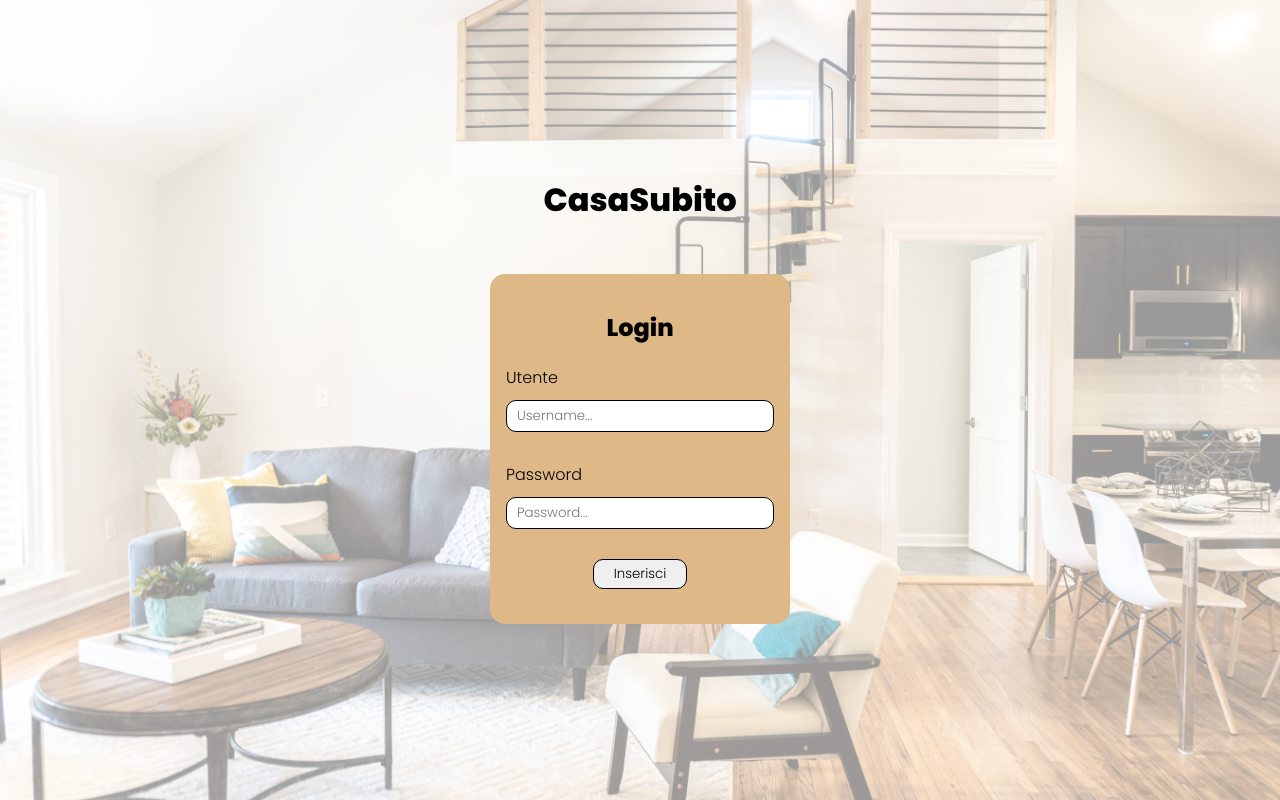
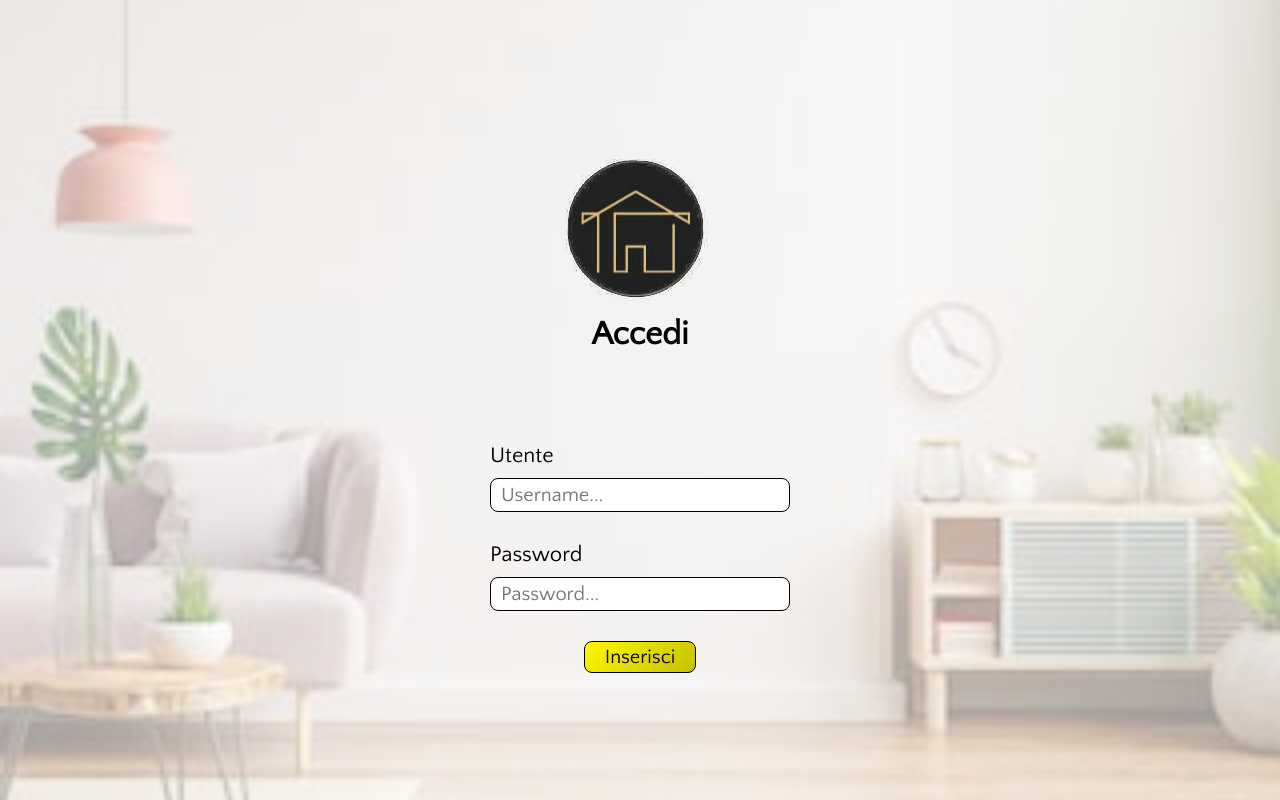
Before and after one commit to GianITS/git_CasaSubito, a Flask app: page / in a window 1280 px wide. Run offline with Flask 2, Linux system fonts and the light colour scheme.

Commit message:
aggiornata pagina login

```diff
--- a/website/static/style.css
+++ b/website/static/style.css
@@ -1,8 +1,14 @@
+:root{
+    --primary-color: rgba(255,247,0,1);
+    --secondary-color: rgba(198,192,0,1);
+}
+
 *{
     padding: 0;
     margin: 0;
     box-sizing: border-box;
     font-family: 'Poppins';
+    font-family: 'Quattrocento Sans', sans-serif;
 }
 body{
     width: 100%;
@@ -22,7 +28,7 @@ li{
 }
 input{
     padding: 5px 0 5px 10px;
-    border-radius: 10px;
+    border-radius: 8px;
     outline: none;
     border: 1px solid #000;
 }
@@ -30,8 +36,13 @@ input{
 /* login.html -----------------------------------------------------------*/
 
 .bodyLog{
-    background-image: linear-gradient(to bottom, rgba(255,255,255,.6), rgba(255,255,255,.6)), url('/../static/images/Casa5.jpg');
+    background: linear-gradient(to bottom, rgba(255,255,255,.6), rgba(255,255,255,.6)), url('/../static/images/Casa6.jpeg')no-repeat center;
     background-size: cover;
+    font-size: 22px;
+}
+.large{
+    width: 300px;
+    font-size: 20px;
 }
 h1{
     margin-bottom: 50px;
@@ -54,6 +65,7 @@ h1{
     flex-direction: column;
     justify-content: center;
     align-items: center;
+    margin-top: 70px;
 }
 .utente,
 .password{
@@ -64,6 +76,8 @@ h1{
 .btnSub{
     padding: 4px 20px;
     margin-top: 20px;
+    font-size: 20px;
+    background: linear-gradient(135deg, var(--primary-color) 0%, var(--secondary-color) 100%);
     cursor: pointer;
 }
 
--- a/website/templates/login.html
+++ b/website/templates/login.html
@@ -7,24 +7,25 @@
 
     <link rel="preconnect" href="https://fonts.gstatic.com">
     <link href="https://fonts.googleapis.com/css2?family=Poppins:wght@300;600;800;900&display=swap" rel="stylesheet">
-
+    <link rel="preconnect" href="https://fonts.googleapis.com">
+    <link rel="preconnect" href="https://fonts.gstatic.com" crossorigin>
+    <link href="https://fonts.googleapis.com/css2?family=Quattrocento+Sans&display=swap" rel="stylesheet">
     <link rel="stylesheet" href="{{ url_for('static', filename='style.css')}}">
-
-    <title>CasaSubito - Login</title>
+    <title>Login CasaSubito</title>
 </head>
 <body class="bodyLog">
-    <h1>CasaSubito</h1>
-    <div class="container">
-        <h2>Login</h2>
-        <form action="" method="post" id="form">
+    <img src="../static/images/logo.png" alt="">
+    <!-- <h1>CasaSubito</h1> -->
+    <h2>Accedi</h2>
+    <form action="" method="post" id="form" enctype="multipart/form-data">
         {{form.hidden_tag()}}
         <div class="utente">
             {{form.utente.label(class_="utente")}}
-                {{form.utente(placeholder="Username...")}}
+            {{form.utente( class_="large",placeholder="Username...")}}
         </div>
-            <div class="password">
+        <div class="password" >
             {{form.password.label(class_="password")}}
-                {{form.password(placeholder="Password...")}}
+            {{form.password(class_="large", placeholder="Password...")}}
         </div>
         {{form.submit(class_="btnSub")}}
         {% with messages = get_flashed_messages() %}
@@ -37,6 +38,5 @@
         {% endif %}
         {% endwith %}
     </form>
-    </div>
 </body>
 </html>
```
Also changed, not shown: other parts of website/static/style.css (+60 -7 lines), website/static/images/casa6.jpeg (added), website/static/images/logo.png (added). Lines whose indentation alone changed are shown as unchanged.
